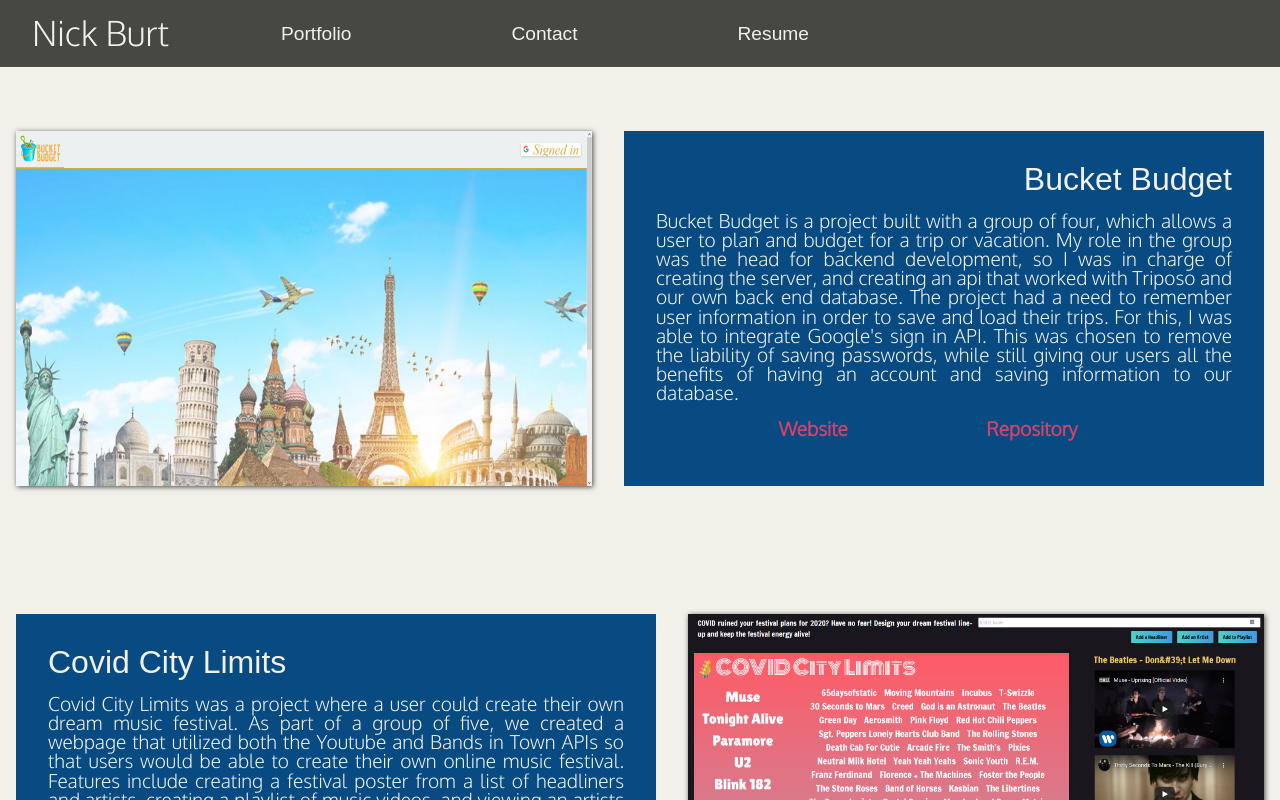
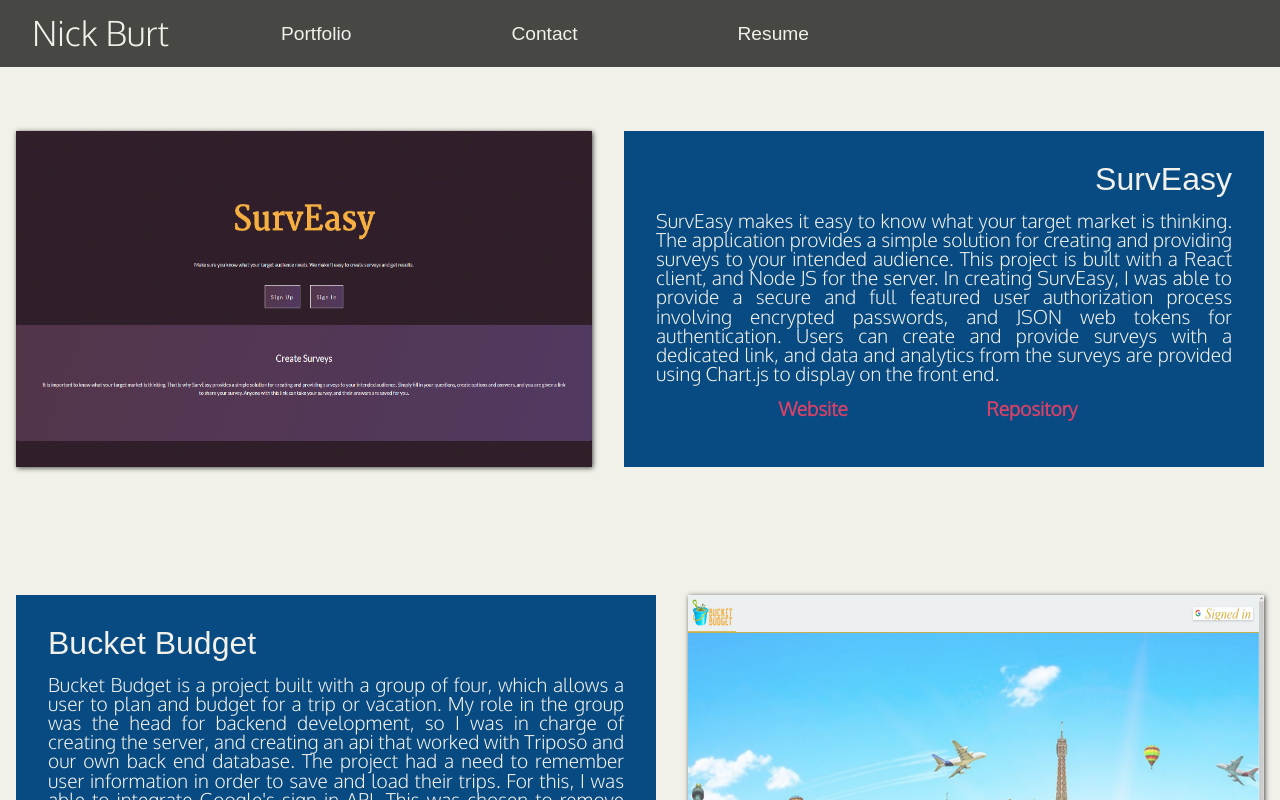
Before and after one commit to nbur4556/react-portfolio, a React (Create React App) app: page /react-portfolio/portfolio in a window 1280 px wide. Shown: the top 800 px of the page. Built offline with nearby package versions, Linux system fonts and the light colour scheme; a web font is replaced by a local one.

Commit message:
feat: include surveasy information on the portfolio page

```diff
--- a/src/pages/Portfolio.js
+++ b/src/pages/Portfolio.js
@@ -4,6 +4,7 @@
 import ProjectPreview from '../components/ProjectPreview.js';
 
 // Assets
+import imgSurvEasy from '../assets/images/project-main-surveasy.png';
 import imgBucketBudget from '../assets/images/project-main-bucket-budget.jpg';
 import imgCovidCity from '../assets/images/project-main-covid-city-limits.png';
 import imgWeatherDash from '../assets/images/project-main-weather-dashboard.png';
@@ -12,6 +13,14 @@
 
 const Portfolio = () => {
     const projects = [
+        {
+            title: "SurvEasy",
+            description: "SurvEasy makes it easy to know what your target market is thinking. The application provides a simple solution for creating and providing surveys to your intended audience. This project is built with a React client, and Node JS for the server. In creating SurvEasy, I was able to provide a secure and full featured user authorization process involving encrypted passwords, and JSON web tokens for authentication. Users can create and provide surveys with a dedicated link, and data and analytics from the surveys are provided using Chart.js to display on the front end.",
+            image: imgSurvEasy,
+            imageAlt: "SurvEasy Homepage",
+            deployLink: 'https://surveasy.herokuapp.com',
+            repoLink: 'https://github.com/Sakiskid/Surveasy'
+        },
         {
             title: "Bucket Budget",
             description: "Bucket Budget is a project built with a group of four, which allows a user to plan and budget for a trip or vacation. My role in the group was the head for backend development, so I was in charge of creating the server, and creating an api that worked with Triposo and our own back end database. The project had a need to remember user information in order to save and load their trips. For this, I was able to integrate Google's sign in API. This was chosen to remove the liability of saving passwords, while still giving our users all the benefits of having an account and saving information to our database.",
```
